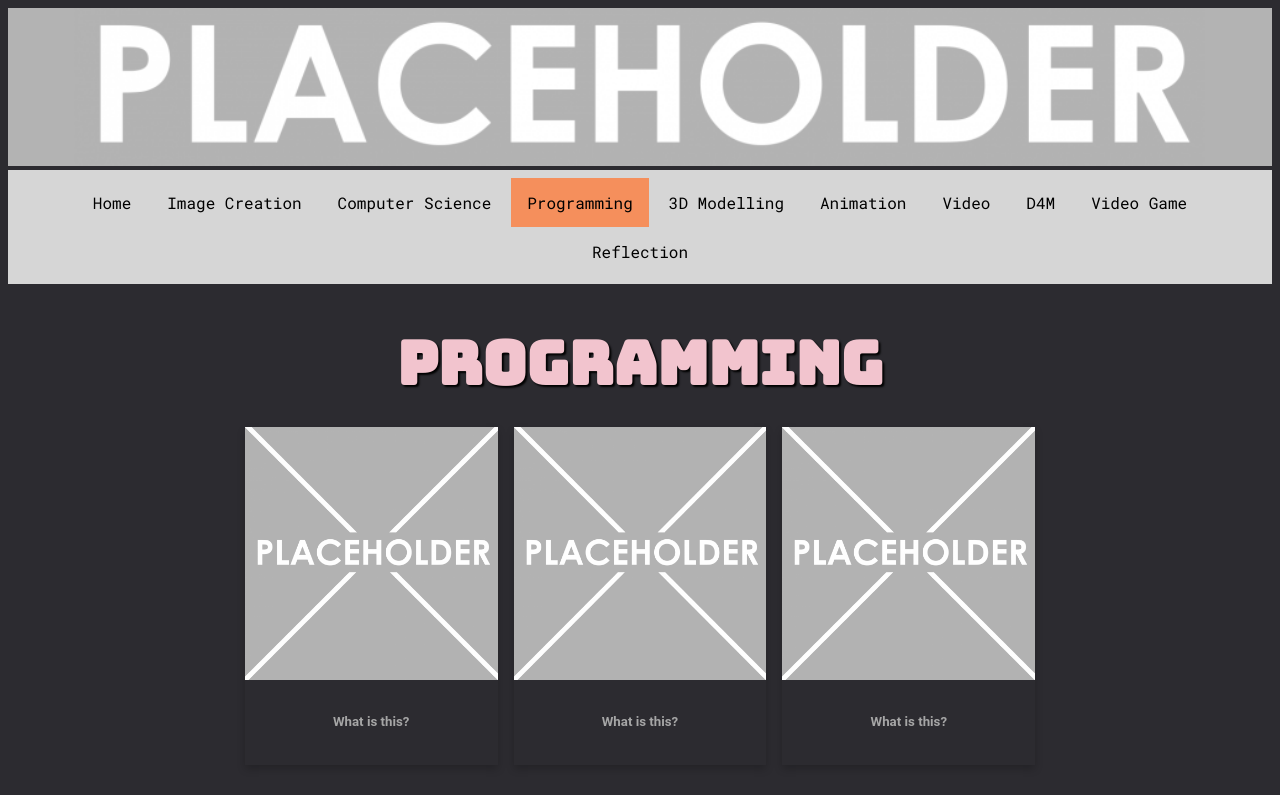
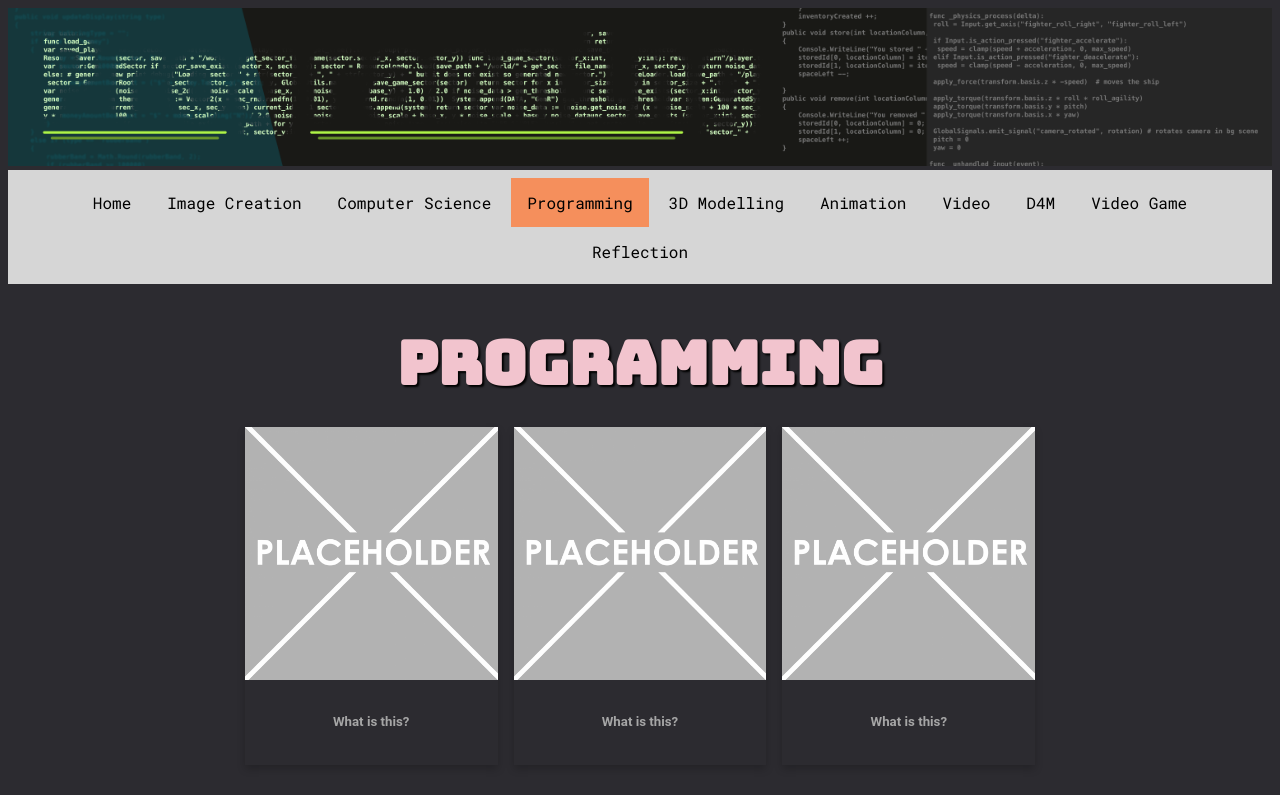
Before and after one commit to supereason333/10DGT-website, a plain HTML site: page programming.html in a window 1280 px wide. Shown: the top 795 px of the page. Drawn offline with Linux system fonts and the light colour scheme.

Commit message:
added new header images

```diff
--- a/programming.html
+++ b/programming.html
@@ -10,7 +10,7 @@
   <link href='https://fonts.googleapis.com/css?family=Bungee' rel='stylesheet'>
   <link href='https://fonts.googleapis.com/css2?family=Roboto Mono' rel='stylesheet'>
   <div class="header">
-    <img src="images/DTportfolio_header.png">
+    <img src="images/programming/header.png">
   </div>
 </head>
 <div class="wrapper">
@@ -63,9 +63,12 @@
         <div class=information>
           <h2>Evaluation</h2>
           <p>
-            In this section, I learnt about programming in Python. Although I already did have knowledge on using Python, this topic did teach me some things I did not know. For example: multiplying a string by n will repeat the string n times ("string" * 3).
+            In this section, I learnt about programming in Python. Although I already did have knowledge on using
+            Python, this topic did teach me some things I did not know. For example: multiplying a string by n will
+            repeat the string n times ("string" * 3).
             <br><br>
-            These skills definately will be useful in the game development section of the year, which I am very excited for.
+            These skills definately will be useful in the game development section of the year, which I am very excited
+            for.
           </p>
         </div>
       </div>
```
Also changed, not shown: index.html (+1 -1 lines), images/programming/header.png (added).
